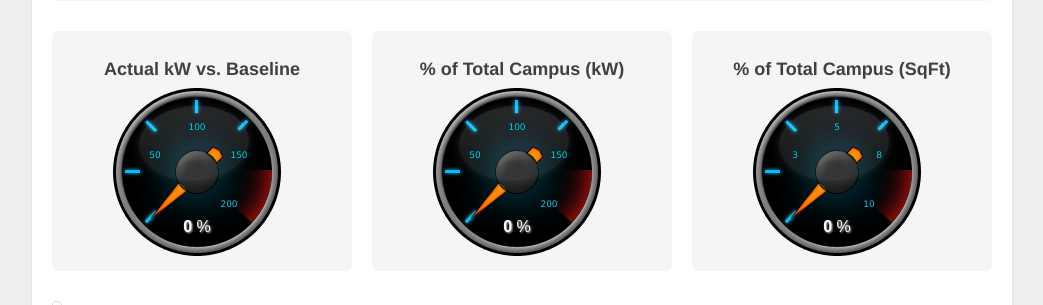
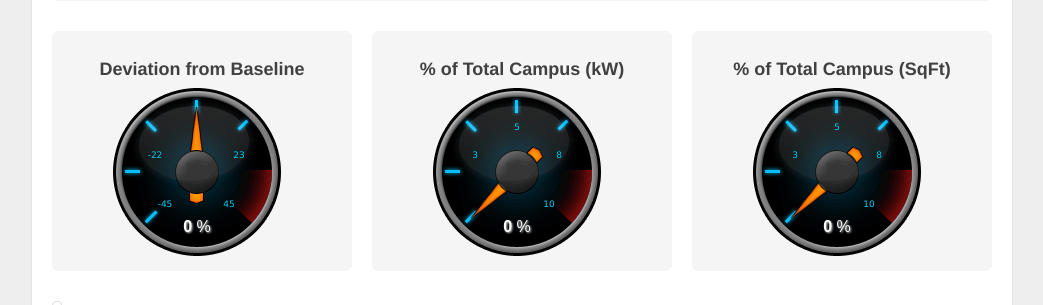
Before and after one commit to sagark/campenport, a Django app: template buildings/templates/buildingpage.html in a window 1280 px wide. Shown: the part 784-1089 px from the top of the page, without its empty margins (118-1161 px from the left). Run offline with Django 3.2, Linux system fonts and the light colour scheme; the template is opened without the code that fills it, so the values that code supplies are empty; some libraries are stand-ins or nearby versions.

Commit message:
implemented middle gauge

```diff
--- a/buildings/templates/buildingpage.html
+++ b/buildings/templates/buildingpage.html
@@ -66,7 +66,7 @@ Drag on the graph to zoom in.
 <div class="row">
 
 <div class="span-one-third">
-	<div class="hero-unit" style="min-height:200px;text-align:center;"> <h3>Actual kW vs. Baseline</h3><div style="width:180px;margin:0 auto;"><div id="kWvsBaseline" class="jgauge" style="width:180px;margin:0 auto;"></div></div></div>
+	<div class="hero-unit" style="min-height:200px;text-align:center;"> <h3>Deviation from Baseline</h3><div style="width:180px;margin:0 auto;"><div id="kWvsBaseline" class="jgauge" style="width:180px;margin:0 auto;"></div></div></div>
 </div>
 
 <div class="span-one-third">
@@ -196,8 +196,8 @@ AnyTime.picker( "date2", { format: datefmt, firstDOW: 0 } );
 				kWvsBaselineG.label.suffix = '%'; // Make the value label watts.
 				kWvsBaselineG.ticks.labelRadius = 45;
                                 kWvsBaselineG.ticks.labelColor = '#0ce';
-                                kWvsBaselineG.ticks.start = 0;
-                                kWvsBaselineG.ticks.end = 200;
+                                kWvsBaselineG.ticks.start = -45;
+                                kWvsBaselineG.ticks.end = 45;
                                 kWvsBaselineG.ticks.count = 5;
                                 kWvsBaselineG.ticks.color = 'rgba(0, 0, 0, 0)';
                                 kWvsBaselineG.range.color = 'rgba(0, 0, 0, 0)';
@@ -223,7 +223,7 @@ var gaugeTwo = new jGauge(); // Create a new jGauge.
 				gaugeTwo.ticks.labelRadius = 45;
                                 gaugeTwo.ticks.labelColor = '#0ce';
                                 gaugeTwo.ticks.start = 0;
-                                gaugeTwo.ticks.end = 200;
+                                gaugeTwo.ticks.end = 10;
                                 gaugeTwo.ticks.count = 5;
                                 gaugeTwo.ticks.color = 'rgba(0, 0, 0, 0)';
                                 gaugeTwo.range.color = 'rgba(0, 0, 0, 0)';
@@ -382,13 +382,37 @@ function getBaselineDataVals(callback, uuidin, lastActualkW) {
 }
 
 function consolelogData(response, lastActualkW) {
-	//console.log(response[0]['Readings'][0][1]);
-	percent = Math.round(lastActualkW[1]/response[0]['Readings'][0][1]*100);
-	//console.log("{{ BUILDING_NAME }} is currently operating at " + percent + "% of the predicted baseline.");
+	console.log(response[0]['Readings'][0][1]);
+	console.log(lastActualkW[1]);
+	percent = Math.round((lastActualkW[1]-response[0]['Readings'][0][1])/response[0]['Readings'][0][1]*100);
+	console.log("{{ BUILDING_NAME }} is currently operating at " + percent + "% of the predicted baseline.");
 	kWvsBaselineG.setValue(percent);
+	callgetLatestWholeCampus(lastActualkW);
 	gaugeThree.setValue({{ sqftPercent }});
 }
 
+function callgetLatestWholeCampus(lastActualkW){
+		getLatestWholeCampus(setMiddleGauge, lastActualkW);
+}
+
+function getLatestWholeCampus(callback, lastActualkW) {
+
+$.ajax({
+		async: true,
+		type: 'POST',
+		url: '/ARDgetData/api/query?',
+		data: "select data before now limit 1 where uuid =\'" + escape("aa0463c1-478e-5a2d-8b0f-2f26c5c5f262") + "'",
+		success: function(response) {
+			callback(response, lastActualkW);
+		}
+	});
+}
+
+function setMiddleGauge(response, lastActualkW){
+	wholecamp = response[0]['Readings'][0][1];
+	thisbuildkW = lastActualkW[1];
+	gaugeTwo.setValue(thisbuildkW/wholecamp*100);
+}
 
 function drawGraph(inputData, typeData){
 	for (val in typeData){
```
